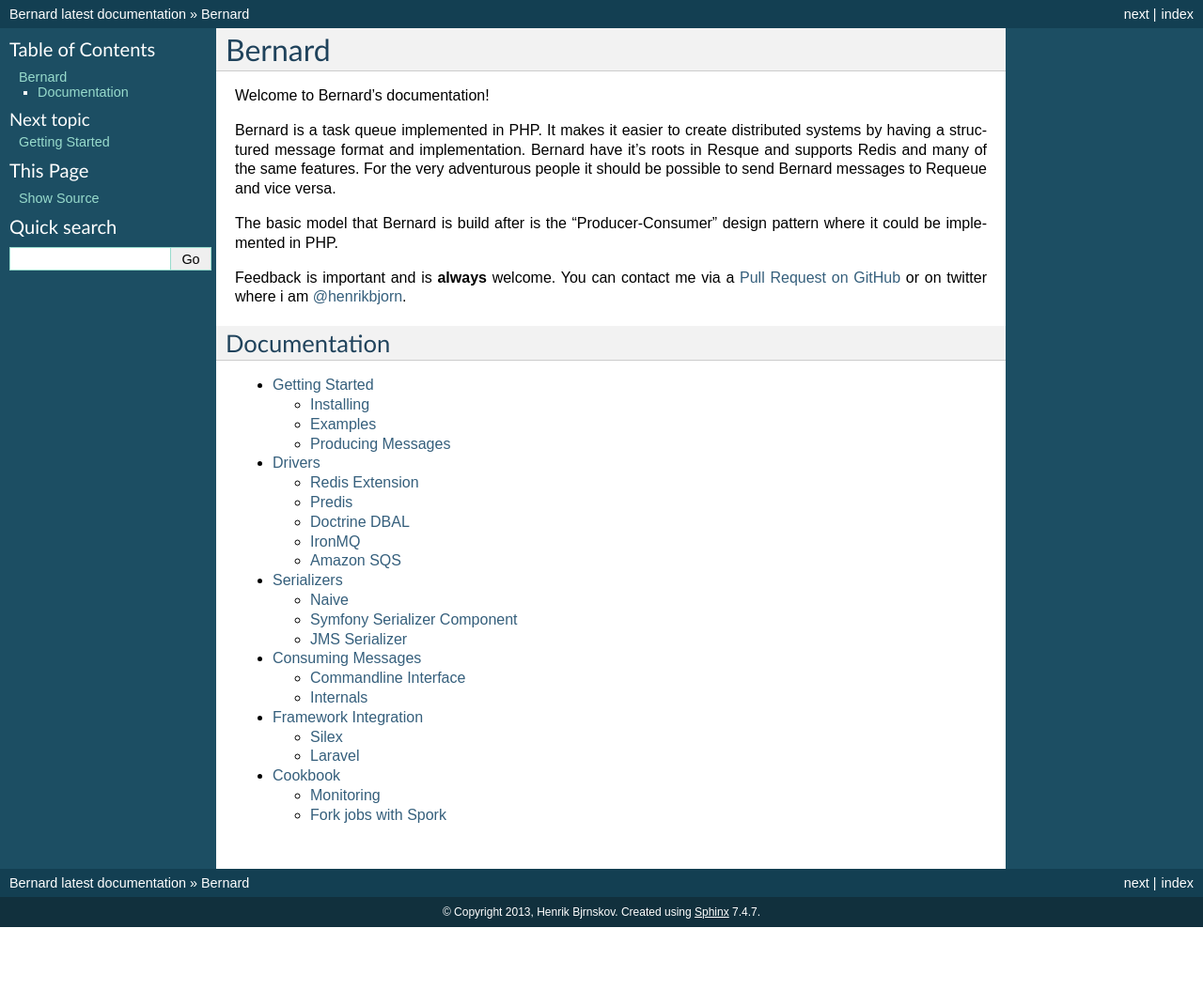
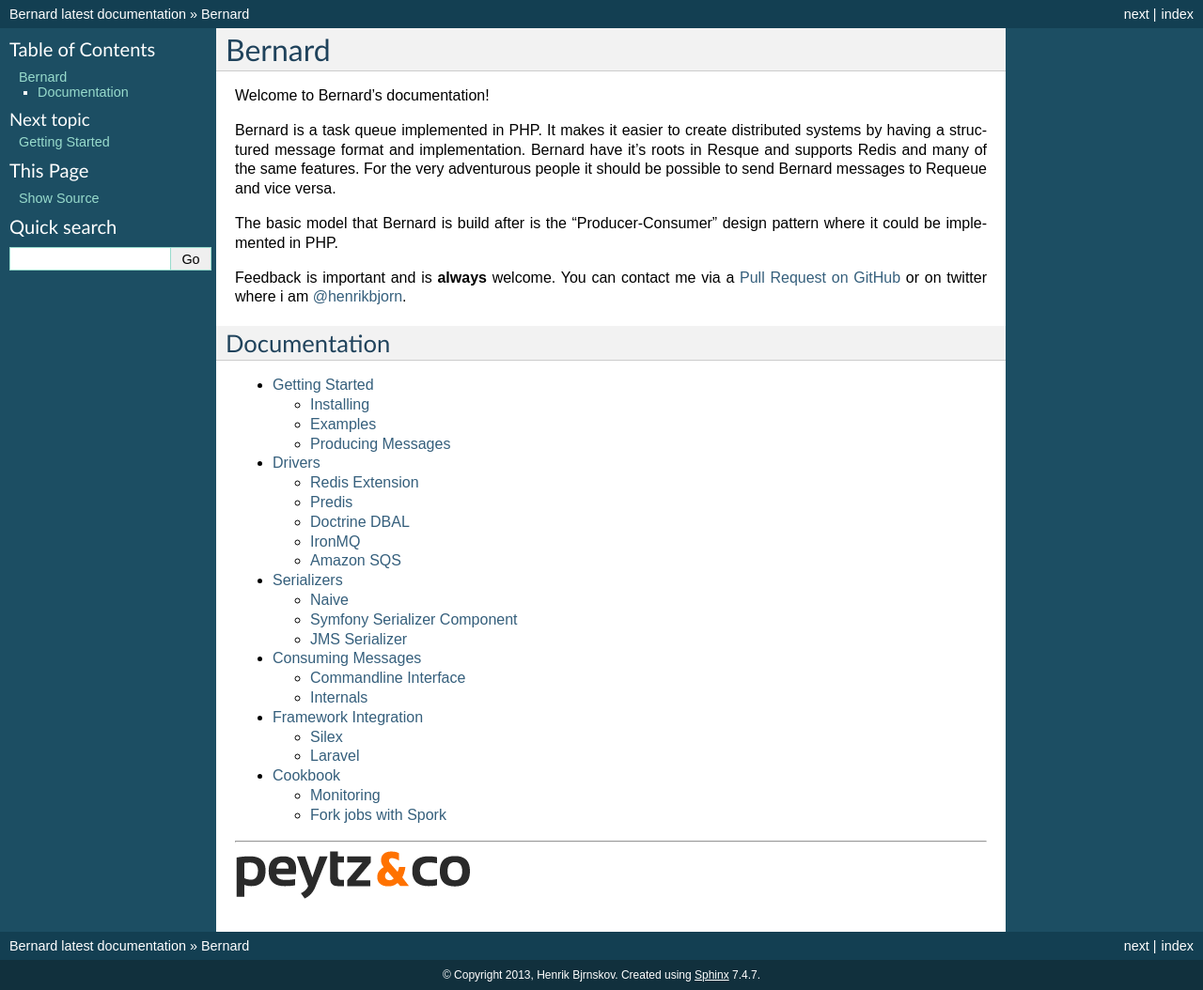
Before and after one commit to bernardphp/bernard, a Sphinx documentation site: the page built from doc/index.rst, in a window 1280 px wide. Shown: the whole page at 94% size. Built offline with Sphinx 7.4.7, drawn with Linux system fonts in a browser that asks for light colours; pages that are not in the unit, such as notebooks, are missing from menus; before the commit the page ends 987 px from its top, so only the background shows below that.

Commit message:
add logo in docs

```diff
--- a/doc/index.rst
+++ b/doc/index.rst
@@ -27,3 +27,7 @@
     frameworks
     cookbook
     monitoring
+
+----
+
+.. image:: _static/peytzco.png
```
